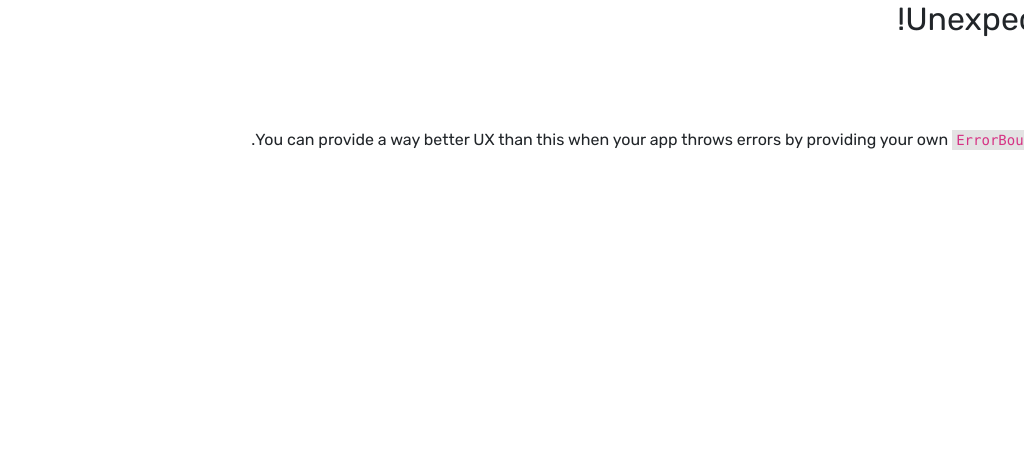
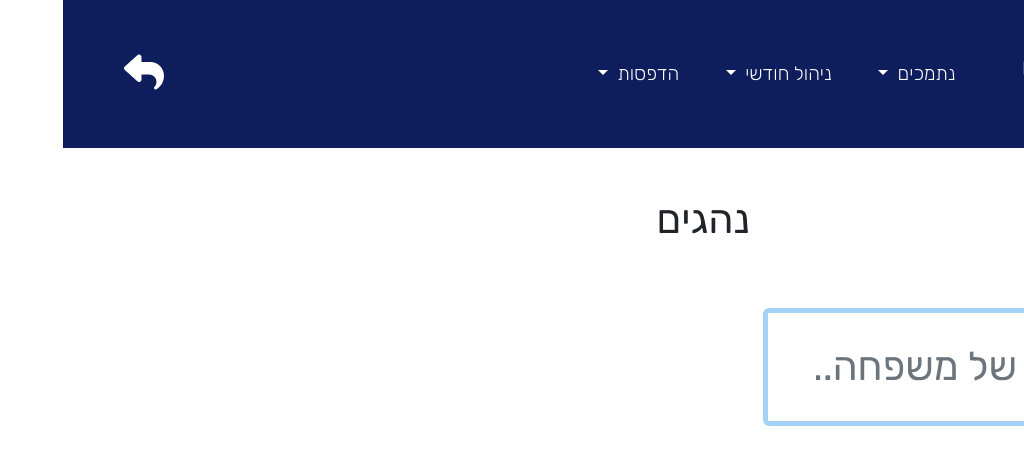
Before and after one commit to ShalomPrinz/gmah, a React (Vite) app in the folder frontend/: page /drivers in a window 1280 px wide. Before the commit this address had no page. Shown: the top 464 px of the page, without its empty margins (256-1280 px from the left). Built offline with nearby package versions, Linux system fonts and the light colour scheme; no server answers.

Commit message:
add drivers page to ease families driver switch

```diff
--- a/frontend/src/components/Navbar/Navbar.tsx
+++ b/frontend/src/components/Navbar/Navbar.tsx
@@ -177,6 +177,11 @@ function NavbarWrapper() {
           name: "הסטוריה",
           url: "/families/history",
         },
+        {
+          id: 3,
+          name: "נהגים",
+          url: "/drivers",
+        },
       ],
       title: "נתמכים",
     },
--- /dev/null
+++ b/frontend/src/pages/Drivers.tsx
@@ -0,0 +1,96 @@
+import { useEffect, useState } from "react";
+import Col from "react-bootstrap/Col";
+import Row from "react-bootstrap/Row";
+
+import {
+  ColumnList,
+  ConditionalList,
+  type ListItem,
+  Search,
+} from "../components";
+import { type Family, familyIdProp } from "../modules";
+import { getDriverFamilies, getDrivers } from "../services";
+
+function Drivers() {
+  const drivers = useDrivers();
+  const [selectedDriver, setSelectedDriver] = useState("");
+  const families = useDriverFamilies(selectedDriver);
+
+  function familyCallback(family: Family) {
+    return <>{family[familyIdProp]}</>;
+  }
+
+  return (
+    <>
+      <h1 className="my-5 text-center">נהגים</h1>
+      <main className="container">
+        <Row>
+          <Col>
+            <QueryDisplay
+              columnList={drivers}
+              setSelected={setSelectedDriver}
+            />
+          </Col>
+          <Col>
+            <h2 className="fw-bold">{selectedDriver}</h2>
+            <ConditionalList
+              itemCallback={familyCallback}
+              list={families}
+              keyProp={familyIdProp}
+            />
+          </Col>
+        </Row>
+      </main>
+    </>
+  );
+}
+
+interface QueryDisplayProps {
+  columnList: ListItem[];
+  setSelected: (selected: string) => void;
+}
+
+function QueryDisplay({ columnList, setSelected }: QueryDisplayProps) {
+  const [query, setQuery] = useState("");
+  const searchResult = columnList.filter((item) => item.includes(query));
+
+  return (
+    <div className="mx-5">
+      <Search onChange={setQuery} placeholder="הכנס נהג של משפחה..." />
+      <ColumnList list={searchResult} onItemSelect={setSelected} />
+    </div>
+  );
+}
+
+function useDrivers() {
+  const [drivers, setDrivers] = useState([]);
+
+  useEffect(() => {
+    getDrivers()
+      .then((res) => setDrivers(res.data.drivers))
+      .catch((error) =>
+        console.error("Error occurred while trying to get all drivers", error)
+      );
+  }, []);
+
+  return drivers;
+}
+
+function useDriverFamilies(driverName: string) {
+  const [families, setFamilies] = useState([]);
+
+  useEffect(() => {
+    getDriverFamilies(driverName)
+      .then((res) => setFamilies(res.data.families))
+      .catch((error) =>
+        console.error(
+          "Error occurred while trying to get driver families",
+          error
+        )
+      );
+  }, []);
+
+  return families;
+}
+
+export default Drivers;
--- a/frontend/src/pages/Router.tsx
+++ b/frontend/src/pages/Router.tsx
@@ -38,6 +38,9 @@ const router = createBrowserRouter(
           <Route path="many" element={<Pages.AddManyFamilies />} />
         </Route>
       </Route>
+      <Route path="drivers">
+        <Route index element={<Pages.Drivers />} />
+      </Route>
       <Route path="managers">
         <Route index element={<Pages.Managers />} />
         <Route path="edit" element={<Pages.EditManagers />} />
--- a/frontend/src/pages/index.ts
+++ b/frontend/src/pages/index.ts
@@ -1,6 +1,7 @@
 import AddFamily from "./AddFamily";
 import AddManyFamilies from "./AddManyFamilies";
 import CompletionEditor from "./CompletionEditor";
+import Drivers from "./Drivers";
 import EditFamily from "./EditFamily";
 import EditManagers from "./EditManagers";
 import Families from "./Families";
@@ -20,6 +21,7 @@ const Pages = {
   AddFamily,
   AddManyFamilies,
   CompletionEditor,
+  Drivers,
   EditFamily,
   EditManagers,
   Families,
--- /dev/null
+++ b/frontend/src/services/drivers.ts
@@ -0,0 +1,15 @@
+import { get } from "./http";
+
+async function getDrivers() {
+  return get("drivers");
+}
+
+async function getDriverFamilies(driverName: string) {
+  return get("drivers/families", {
+    params: {
+      driver_name: driverName,
+    },
+  });
+}
+
+export { getDriverFamilies, getDrivers };
--- a/frontend/src/services/index.ts
+++ b/frontend/src/services/index.ts
@@ -1,3 +1,4 @@
+export * from "./drivers";
 export * from "./families";
 export * from "./managers";
 export * from "./reports";
```
Also changed, not shown: 2 other files (tests, documents, lock files or other folders).
